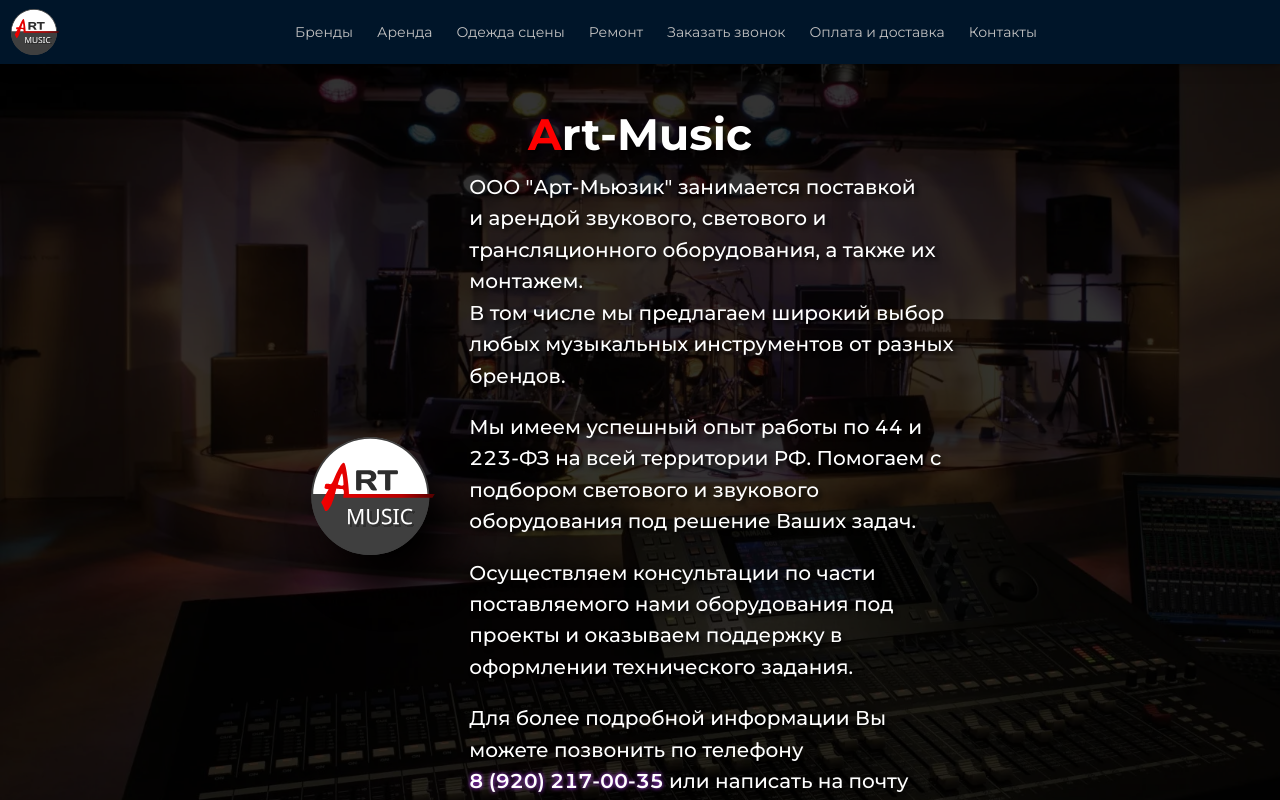
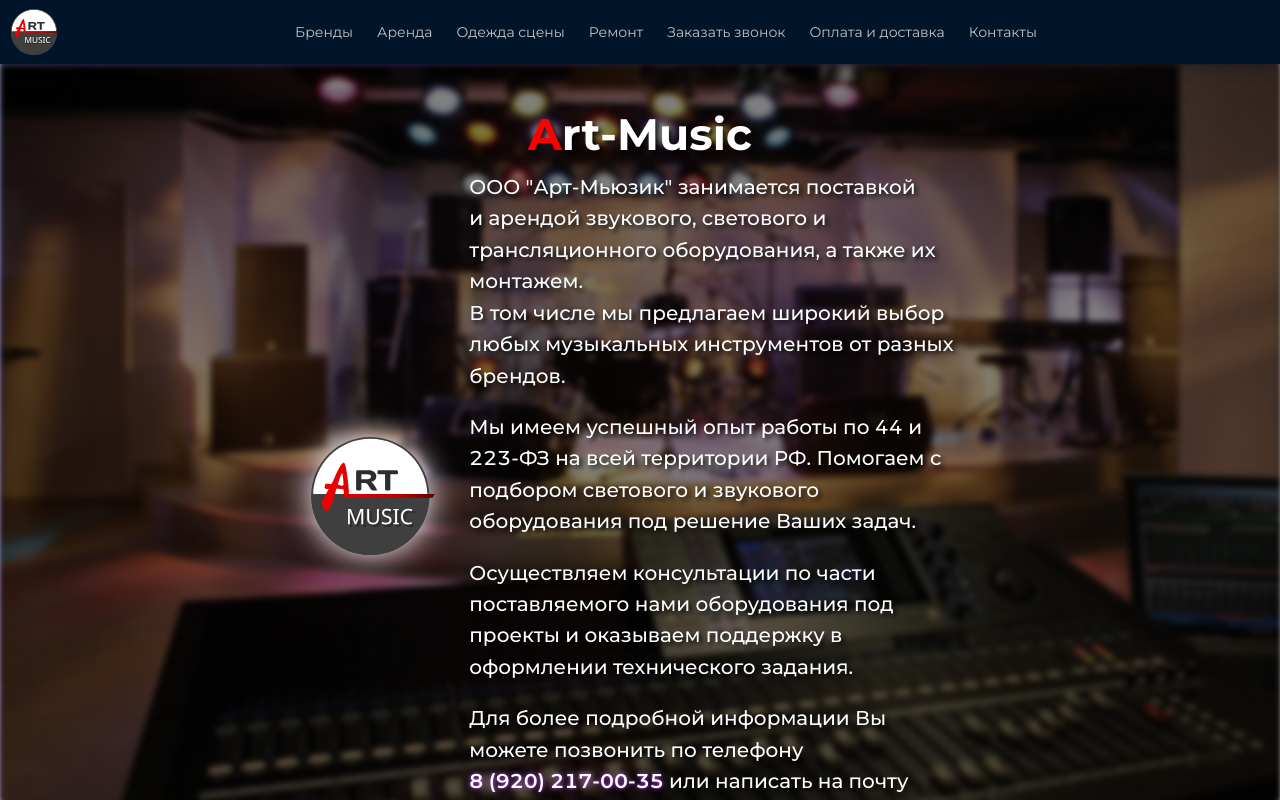
Before and after one commit to vladcyb/art-music-vite, a React (Vite) app: page / in a window 1280 px wide. Shown: the top 800 px of the page. Built offline with nearby package versions, Linux system fonts and the light colour scheme.

Commit message:
fix info

```diff
--- a/src/pages/Info/Info.scss
+++ b/src/pages/Info/Info.scss
@@ -86,11 +86,7 @@
   &__logo {
     width: 100%;
     max-width: 200px;
-    filter: drop-shadow(20px 30px 20px rgba(0, 0, 0, 1));
-
-    @include media("<lg") {
-      //max-width: 200px;
-    }
+    filter: drop-shadow(0 0 16px rgba(255, 255, 255, 1));
   }
 
   &__content-wrapper {
@@ -108,7 +104,7 @@
       background-repeat: no-repeat;
       background-position: 30% 0;
       background-size: 300%;
-      filter: brightness(0.2);
+      filter: brightness(0.5) blur(3px);
 
       @include media(">=sm") {
         background-size: 200%;
```
